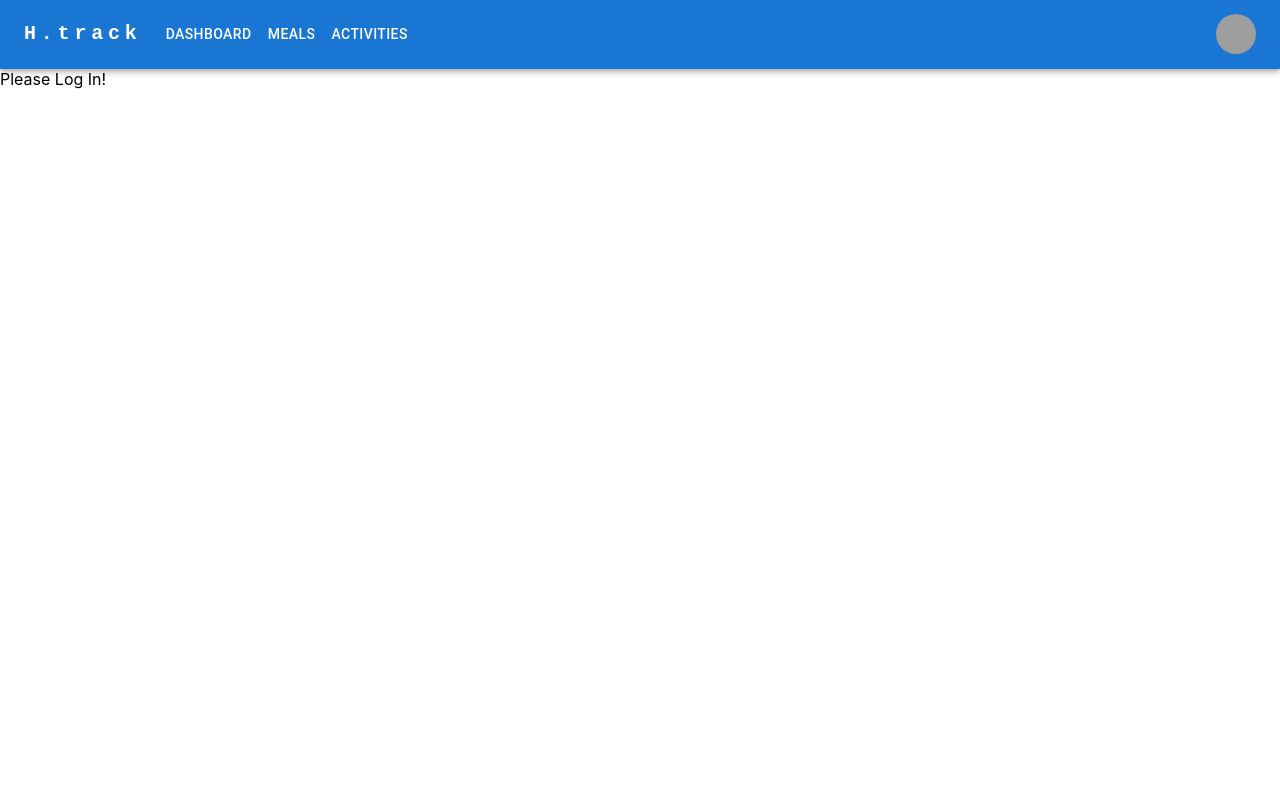
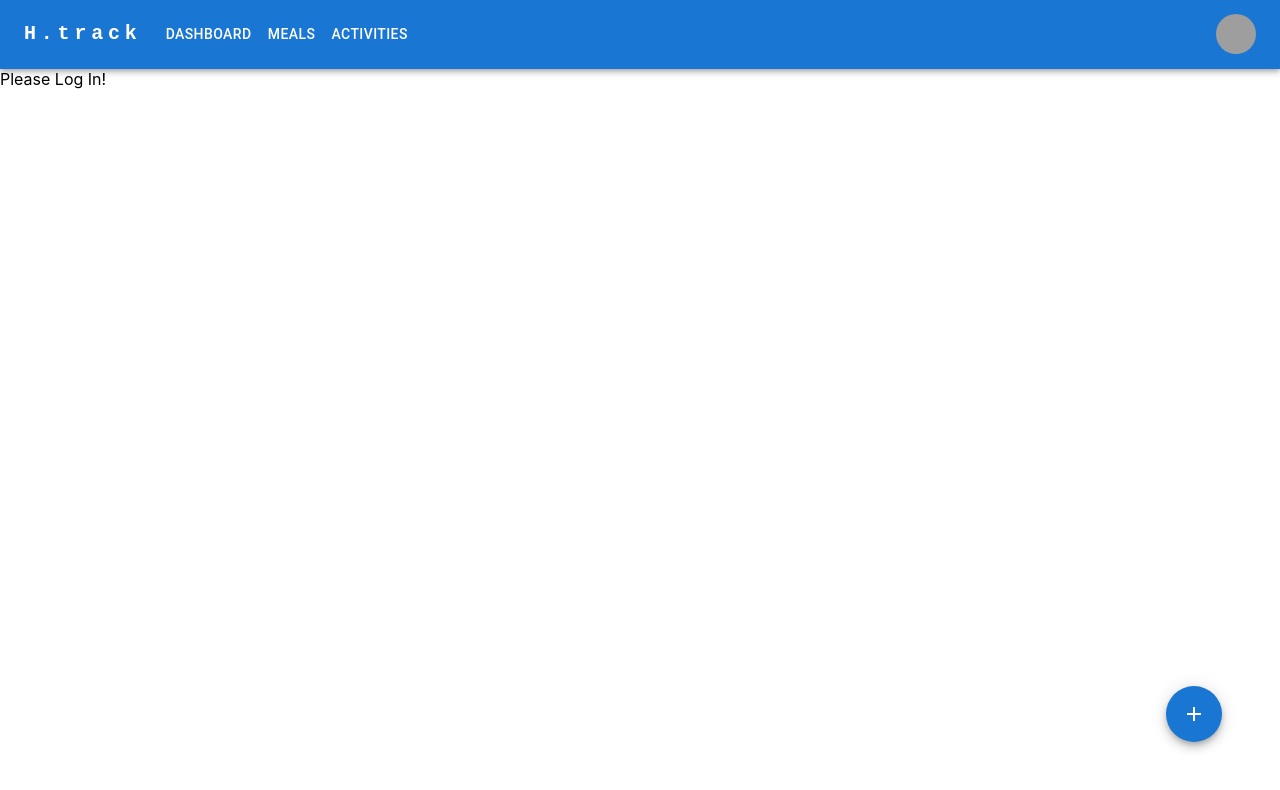
Before and after one commit to vilmis04/healthy-tracker-fe, a React (Create React App) app: page / in a window 1280 px wide. Shown: the top 790 px of the page. Built offline with nearby package versions, Linux system fonts and the light colour scheme; grey boxes are pictures that could not be loaded.

Commit message:
Floating add button added

```diff
--- a/src/App.tsx
+++ b/src/App.tsx
@@ -3,6 +3,7 @@
 import Home from "./Components/Home/Home";
 import Navbar from "./Components/Navbar/Navbar";
 import { useState } from "react";
+import FloatingAddButton from "./Components/FloatingAddButton/FloatingAddButton";
 
 export interface IUser {
   loggedIn: boolean,
@@ -36,6 +37,7 @@
         handleLogin={handleLogin}
       />
       <Home />
+      <FloatingAddButton />
     </>
   );
 }
--- /dev/null
+++ b/src/Components/FloatingAddButton/FloatingAddButton.tsx
@@ -0,0 +1,13 @@
+import Box from '@mui/material/Box';
+import Fab from '@mui/material/Fab';
+import AddIcon from '@mui/icons-material/Add';
+
+export default function FloatingAddButton() {
+  return (
+    <Box sx={{ '& > :not(style)': { m: 1 }, position: 'absolute', bottom: 50, right: 50 }}>
+      <Fab color="primary" aria-label="add">
+        <AddIcon />
+      </Fab>
+    </Box>
+  );
+}
```
